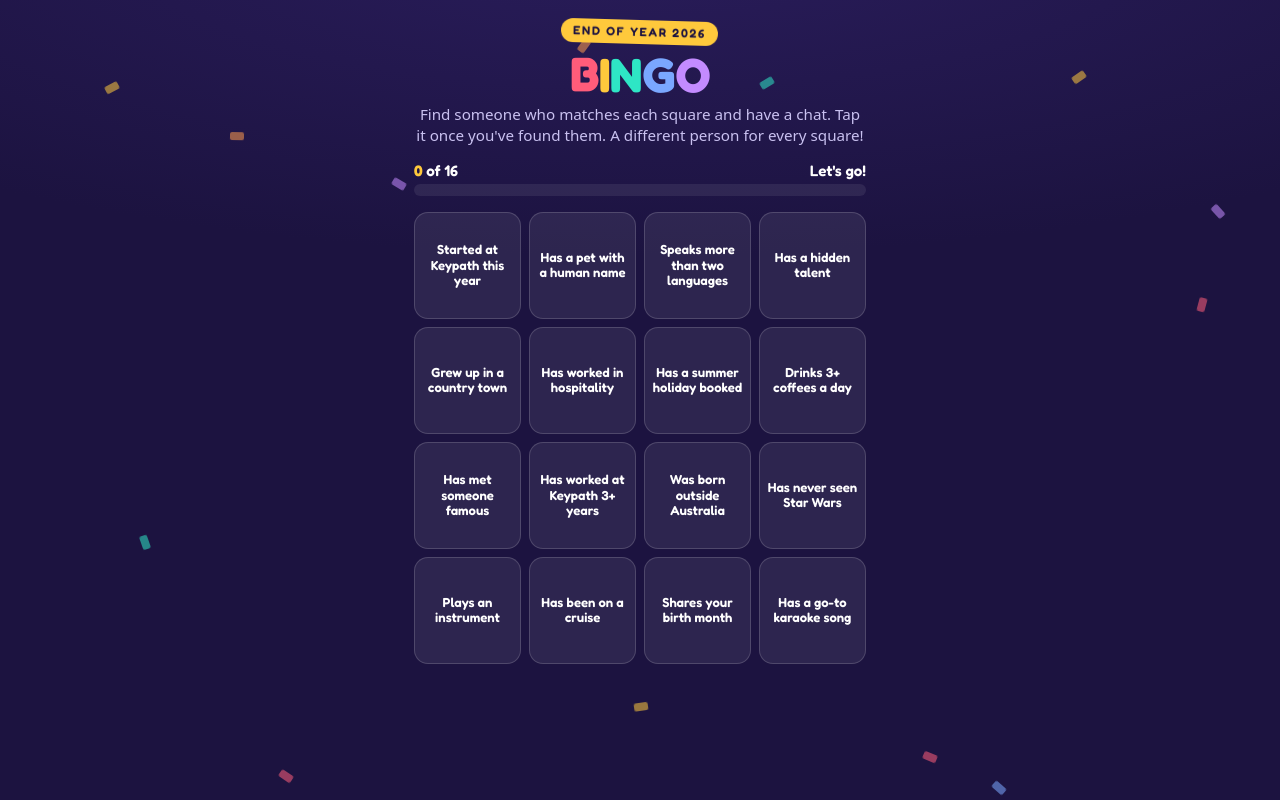
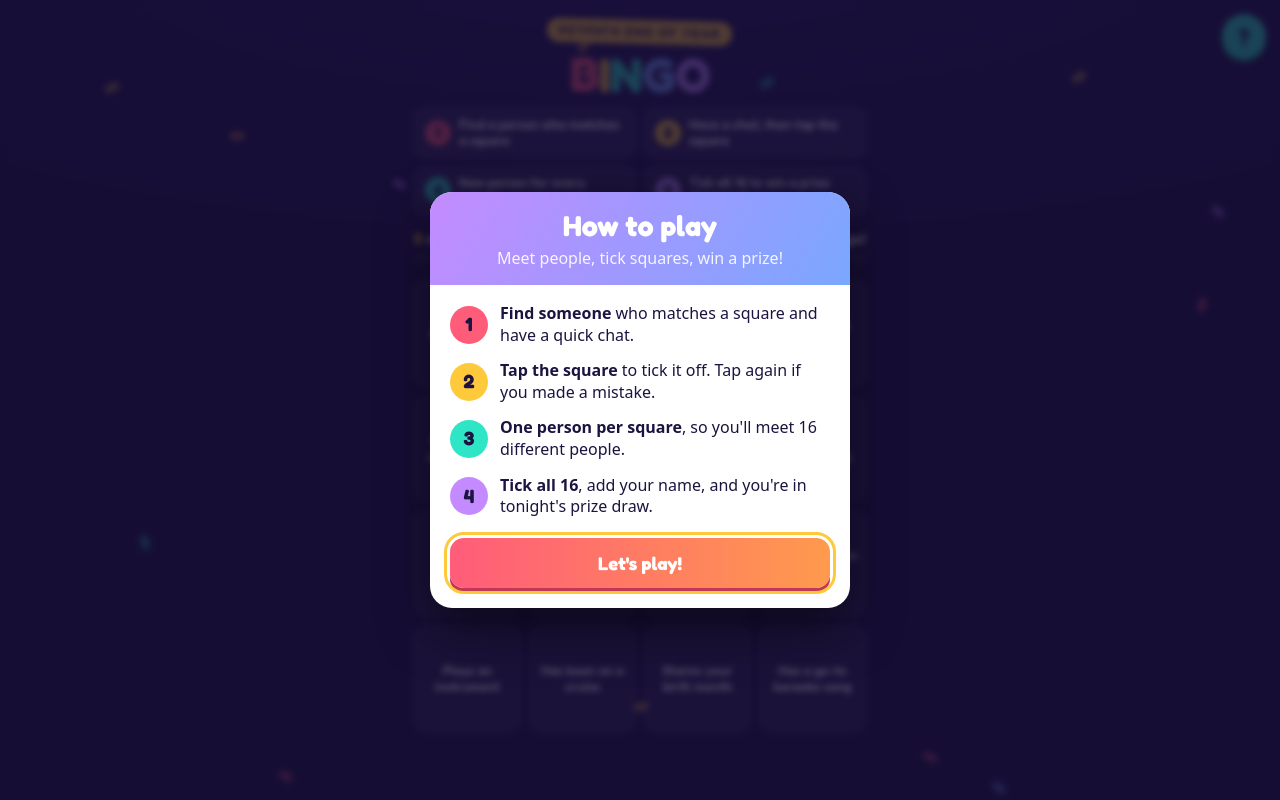
Before and after one commit to KeypathAU/eoy-bingo, a plain HTML site: page index.html in a window 1280 px wide. Drawn offline with Linux system fonts and the light colour scheme.

Commit message:
Keypath branding, How to play pop-up, clearer top steps, reword pet square
Co-Authored-By: Claude Opus 5.5 <noreply@anthropic.com>

```diff
--- a/index.html
+++ b/index.html
@@ -4,7 +4,7 @@
 <meta charset="utf-8">
 <meta name="viewport" content="width=device-width, initial-scale=1, viewport-fit=cover">
 <meta name="theme-color" content="#1c1340">
-<title>End of Year Bingo</title>
+<title>Keypath End of Year Bingo</title>
 <link rel="preconnect" href="https://fonts.googleapis.com">
 <link rel="preconnect" href="https://fonts.gstatic.com" crossorigin>
 <link rel="stylesheet" href="https://fonts.googleapis.com/css2?family=Fredoka:wght@500;600;700&display=swap">
@@ -112,6 +112,40 @@ input:focus { border-color: var(--c5); outline: none; }
 
 #confetti { position: fixed; inset: 0; width: 100%; height: 100%; pointer-events: none; z-index: 20; }
 
+.steps { list-style: none; margin: 4px 0 0; padding: 0; display: grid; grid-template-columns: repeat(2, minmax(0, 1fr)); gap: 8px; text-align: left; }
+.steps li { display: flex; align-items: center; gap: 8px; padding: 8px 10px; border-radius: 12px; background: var(--tile); border: 1px solid var(--tile-line); font: 600 0.82rem/1.2 var(--fun); min-width: 0; }
+.steps b { flex: none; width: 26px; height: 26px; border-radius: 50%; display: grid; place-items: center; background: var(--s); color: var(--dark); font: 700 0.95rem/1 var(--fun); }
+
+.help-btn {
+  position: fixed; z-index: 15; top: max(14px, env(safe-area-inset-top)); right: max(14px, env(safe-area-inset-right));
+  width: 44px; height: 44px; border-radius: 50%; border: 0; cursor: pointer; touch-action: manipulation;
+  background: var(--c3); color: var(--dark); font: 700 1.4rem/44px var(--fun); text-align: center;
+  box-shadow: 0 4px 0 #1fa58d, 0 6px 16px rgba(0,0,0,0.3); animation: wobble 3s ease-in-out infinite;
+}
+.help-btn:active { transform: translateY(3px); box-shadow: 0 1px 0 #1fa58d; }
+dialog.how {
+  width: min(420px, calc(100vw - 28px)); max-height: calc(100dvh - 40px); overflow-y: auto;
+  border: 0; border-radius: 22px; padding: 0; background: var(--ink); color: var(--dark);
+  box-shadow: 0 20px 50px rgba(0,0,0,0.5);
+}
+dialog.how[open] { animation: rise 0.5s cubic-bezier(.3,1.5,.5,1); }
+dialog.how::backdrop { background: rgba(20, 12, 50, 0.75); backdrop-filter: blur(3px); }
+.how-head { background: linear-gradient(120deg, var(--c5), var(--c4)); color: #fff; padding: 20px 20px 16px; text-align: center; }
+.how-head h2 { margin: 0; font: 700 1.8rem/1 var(--fun); }
+.how-head p { margin: 6px 0 0; font-weight: 500; opacity: 0.9; }
+.how ol { list-style: none; margin: 0; padding: 18px 20px 6px; display: grid; gap: 14px; counter-reset: step; }
+.how li { display: grid; grid-template-columns: 38px 1fr; gap: 12px; align-items: center; counter-increment: step; font-size: 1rem; line-height: 1.35; animation: rise 0.45s cubic-bezier(.3,1.5,.5,1) backwards; }
+.how li:nth-child(2) { animation-delay: 0.08s; }
+.how li:nth-child(3) { animation-delay: 0.16s; }
+.how li:nth-child(4) { animation-delay: 0.24s; }
+.how li::before { content: counter(step); width: 38px; height: 38px; border-radius: 50%; display: grid; place-items: center; font: 700 1.2rem/1 var(--fun); color: var(--dark); background: var(--s); }
+.how li:nth-child(1) { --s: var(--c1); }
+.how li:nth-child(2) { --s: var(--c2); }
+.how li:nth-child(3) { --s: var(--c3); }
+.how li:nth-child(4) { --s: var(--c5); }
+.how li b { color: var(--dark); }
+.how form { padding: 14px 20px 20px; display: grid; }
+
 @media (prefers-reduced-motion: reduce) {
   *, *::before, *::after { animation: none !important; transition: none !important; }
   .sky { display: none; }
@@ -122,12 +156,34 @@ input:focus { border-color: var(--c5); outline: none; }
 <div class="sky" id="sky" aria-hidden="true"></div>
 <canvas id="confetti" aria-hidden="true"></canvas>
 <div class="toast" id="toast" aria-hidden="true">LINE!</div>
+<button class="help-btn" id="helpBtn" type="button" aria-label="How to play">?</button>
+
+<dialog class="how" id="how" aria-labelledby="howTitle">
+  <div class="how-head">
+    <h2 id="howTitle">How to play</h2>
+    <p>Meet people, tick squares, win a prize!</p>
+  </div>
+  <ol>
+    <li><span><b>Find someone</b> who matches a square and have a quick chat.</span></li>
+    <li><span><b>Tap the square</b> to tick it off. Tap again if you made a mistake.</span></li>
+    <li><span><b>One person per square</b>, so you'll meet 16 different people.</span></li>
+    <li><span><b>Tick all 16</b>, add your name, and you're in tonight's prize draw.</span></li>
+  </ol>
+  <form method="dialog">
+    <button class="btn" type="submit">Let's play!</button>
+  </form>
+</dialog>
 
 <main>
   <header>
-    <span class="tag">End of Year 2026</span>
+    <span class="tag">Keypath End of Year</span>
     <h1><span>B</span><span>I</span><span>N</span><span>G</span><span>O</span></h1>
-    <p class="intro">Find someone who matches each square and have a chat. Tap it once you've found them. A different person for every square!</p>
+    <ol class="steps">
+      <li style="--s: var(--c1)"><b>1</b><span>Find a person who matches a square</span></li>
+      <li style="--s: var(--c2)"><b>2</b><span>Have a chat, then tap the square</span></li>
+      <li style="--s: var(--c3)"><b>3</b><span>New person for every square</span></li>
+      <li style="--s: var(--c5)"><b>4</b><span>Tick all 16 to win a prize draw spot</span></li>
+    </ol>
   </header>
 
   <div class="progress">
@@ -156,7 +212,7 @@ input:focus { border-color: var(--c5); outline: none; }
 <script>
 const SQUARES = [
   "Started at Keypath this year",
-  "Has a pet with a human name",
+  "Has a pet (get its name and age!)",
   "Speaks more than two languages",
   "Has a hidden talent",
   "Grew up in a country town",
@@ -322,6 +378,13 @@ document.getElementById("enter").addEventListener("submit", async (e) => {
 });
 
 render();
+
+const how = document.getElementById("how");
+function openHow() { if (how.showModal) { if (!how.open) how.showModal(); } else how.setAttribute("open", ""); }
+document.getElementById("helpBtn").addEventListener("click", openHow);
+how.addEventListener("close", () => { state.seenHelp = true; save(); });
+how.addEventListener("click", e => { if (e.target === how) how.close(); });
+if (!state.seenHelp && !state.entered) setTimeout(openHow, calm ? 0 : 700);
 </script>
 </body>
 </html>
```
Also changed, not shown: draw.html (+2 -2 lines).
